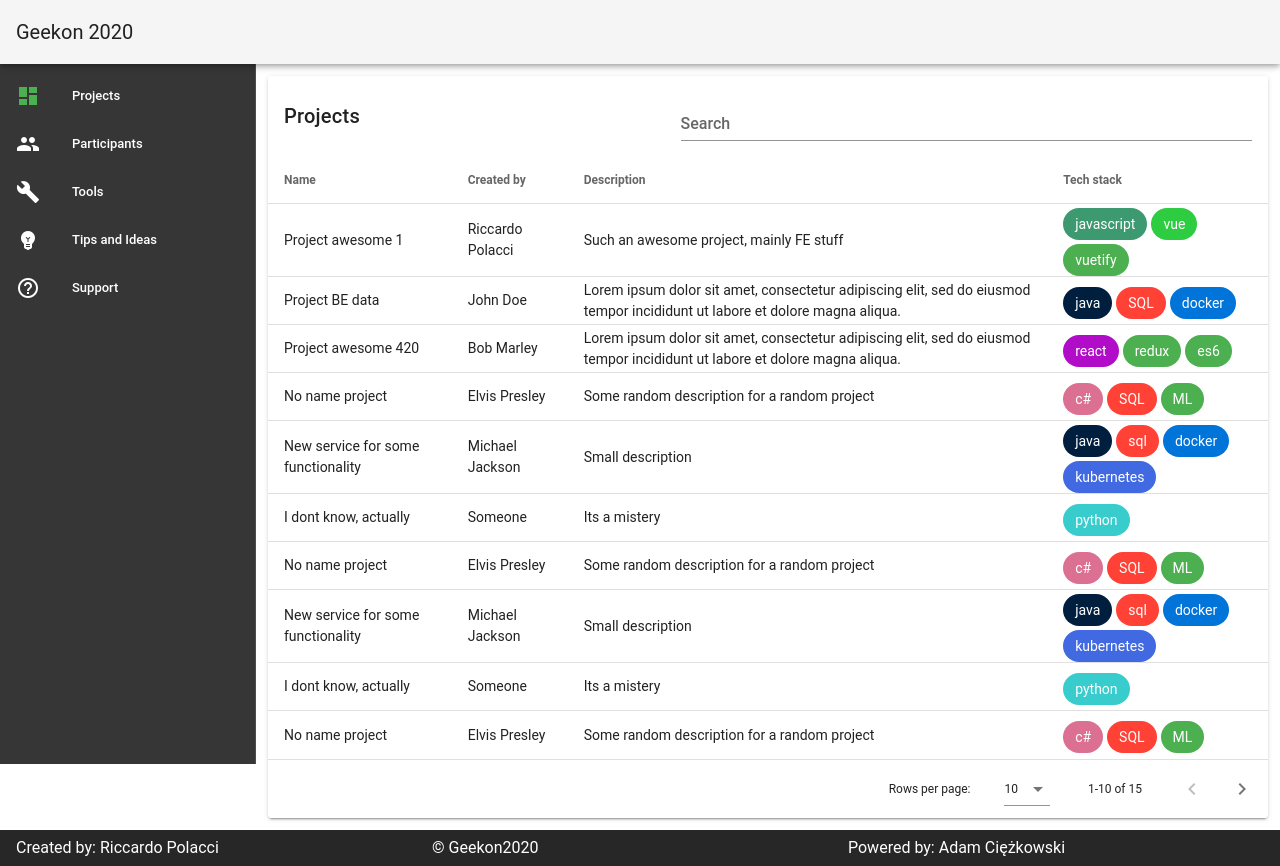
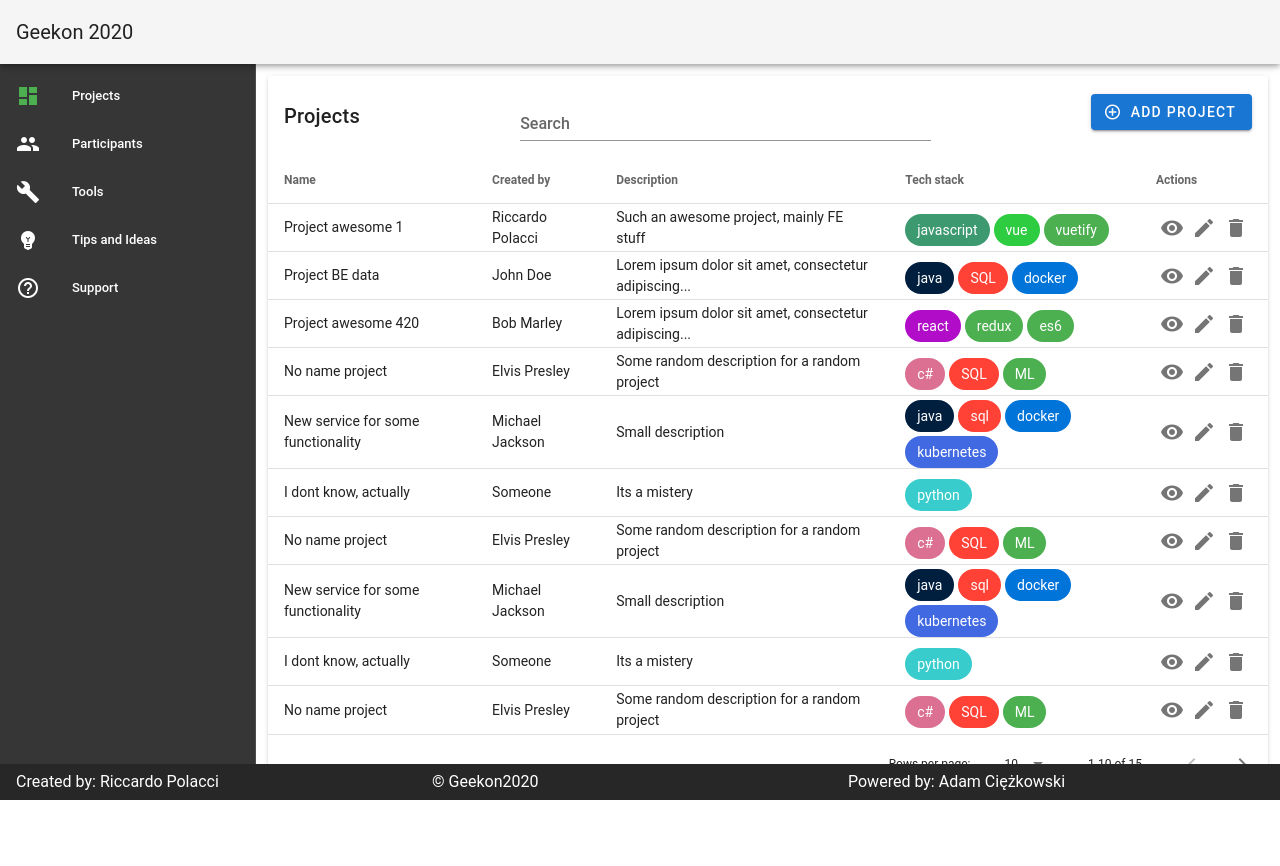
Before and after one commit to SrAxi/project-submission-platform, a Vue app: page / in a window 1280 px wide. After the commit the page ends 841 px from the top, so only its background shows below. Built offline with nearby package versions, Linux system fonts and the light colour scheme; the HTML template or start-up script is replaced by a standard one.

Commit message:
- Added CRUD operations to the DT, even though only handled in the FE - Split the code further - Worked a bit on the UI/UX (ellipsis, etc.)

```diff
--- a/src/App.vue
+++ b/src/App.vue
@@ -1,7 +1,6 @@
 <template>
     <v-app>
         <SideMenu />
-
         <Header />
 
         <v-content>
@@ -19,8 +18,8 @@
 <script>
     import SideMenu from './components/SideMenu'
     import Header from './components/Header'
-    import Projects from './components/Projects'
     import Footer from './components/Footer'
+    import Projects from './components/Projects/Projects'
 
     export default {
         name: 'App',
--- a/src/components/Footer.vue
+++ b/src/components/Footer.vue
@@ -1,7 +1,6 @@
 <template>
     <v-footer
         app
-        absolute
         dark
     >
         <v-row no-gutters text-center>
--- /dev/null
+++ b/src/components/Projects/ProjectModal.vue
@@ -0,0 +1,76 @@
+<template>
+    <v-dialog
+        v-model="dialog"
+    >
+        <v-card>
+            <v-card-title>
+                <span class="headline">{{ formTitle }}</span>
+            </v-card-title>
+
+            <v-card-text>
+                <v-container>
+                    <v-row>
+                        <v-col cols="12" sm="6" md="4">
+                            <v-text-field v-model="editedItem.name" label="Project Name"></v-text-field>
+                        </v-col>
+                        <v-col cols="12" sm="6" md="4">
+                            <v-text-field v-model="editedItem.created_by" label="Your Name"></v-text-field>
+                        </v-col>
+                        <v-col cols="12" sm="6" md="4">
+                            <v-text-field v-model="editedItem.description" label="Description"></v-text-field>
+                        </v-col>
+                        <v-col cols="12" sm="6" md="4">
+                            <v-text-field v-model="editedItem.tech_stack" label="Tech stack"></v-text-field>
+                        </v-col>
+                    </v-row>
+                </v-container>
+            </v-card-text>
+
+            <v-card-actions>
+                <v-spacer></v-spacer>
+                <v-btn color="secondary darken-1" text @click="close">Cancel</v-btn>
+                <v-btn color="primary darken-1" @click="save">Save</v-btn>
+            </v-card-actions>
+        </v-card>
+    </v-dialog>
+</template>
+
+<script>
+    export default {
+        name: 'ProjectModal',
+        props: {
+            dialog: {
+                type: Boolean,
+                default: false
+            },
+            editedItem: {
+                type: Object,
+                default: () => ({}),
+            },
+            editedIndex: {
+                type: Number,
+                default: -1,
+            },
+            save: {
+                type: Function,
+            },
+            close: {
+                type: Function,
+            },
+        },
+        computed: {
+            formTitle() {
+                return this.editedIndex === -1 ? 'New Project' : 'Edit Project'
+            },
+        },
+        watch: {
+            dialog(val) {
+                val || this.close()
+            },
+        },
+    }
+</script>
+
+<style scoped>
+
+</style>
--- a/src/components/Projects.vue
+++ b/src/components/Projects/Projects.vue
@@ -2,7 +2,7 @@
     <v-card>
         <v-card-title>
             Projects
-            <v-spacer></v-spacer>
+            <v-spacer />
             <v-text-field
                 v-model="search"
                 append-icon="mdi-magnify"
@@ -10,12 +10,25 @@
                 single-line
                 hide-details
             ></v-text-field>
+            <v-spacer />
+            <v-btn
+                color="primary"
+                dark
+                class="mb-2"
+                @click="dialog = true"
+            >
+                <v-icon left>add_circle_outline</v-icon>
+                Add project
+            </v-btn>
         </v-card-title>
         <v-data-table
             :headers="headers"
             :items="projects"
             :search="search"
         >
+            <template v-slot:item.description="{ item }">
+                {{ truncate(item.description) }}
+            </template>
             <template v-slot:item.tech_stack="{ item }">
                 <v-chip
                     class="mr-1 mt-1"
@@ -26,27 +39,84 @@
                     {{ tech }}
                 </v-chip>
             </template>
+            <template v-slot:item.actions="{ item }">
+                <v-row
+                    align="center"
+                    justify="center"
+                >
+                    <v-icon
+                        class="mr-2"
+                        title="View project"
+                        @click="editItem(item)"
+                    >
+                        remove_red_eye
+                    </v-icon>
+                    <v-icon
+                        class="mr-2"
+                        title="Edit project"
+                        @click="editItem(item)"
+                    >
+                        edit
+                    </v-icon>
+                    <v-icon
+                        title="Delete project"
+                        @click="deleteItem(item)"
+                    >
+                        delete
+                    </v-icon>
+                </v-row>
+            </template>
+            <template v-slot:no-data>
+                <h2>There are no projects yet... Be the first!</h2>
+            </template>
         </v-data-table>
+
+        <ProjectModal
+            :dialog="dialog"
+            :editedItem="editedItem"
+            :defaultItem="defaultItem"
+            :editedIndex="editedIndex"
+            :save="save"
+            :close="close"
+        />
     </v-card>
 </template>
 
 <script>
-    import { getTechColor } from '../utils/utils'
+    import { getTechColor, truncateString } from '../../utils/utils'
+    import ProjectModal from './ProjectModal'
 
     export default {
         name: 'Projects',
+        components: { ProjectModal },
         data: () => ({
             search: '',
             headers: [
                 {
                     text: 'Name',
                     align: 'start',
-                    sortable: false,
                     value: 'name',
                 },
-                { text: 'Created by', value: 'created_by' },
-                { text: 'Description', value: 'description' },
-                { text: 'Tech stack', value: 'tech_stack' },
+                {
+                    text: 'Created by',
+                    value: 'created_by',
+                },
+                {
+                    text: 'Description',
+                    value: 'description',
+                    sortable: false,
+                },
+                {
+                    text: 'Tech stack',
+                    value: 'tech_stack',
+                    sortable: false,
+                },
+                {
+                    text: 'Actions',
+                    value: 'actions',
+                    sortable: false,
+                    width: '8rem'
+                },
             ],
             projects: [
                 {
@@ -58,7 +128,7 @@
                 {
                     name: 'Project BE data',
                     created_by: 'John Doe',
-                    description: 'Lorem ipsum dolor sit amet, consectetur adipiscing elit, sed do eiusmod tempor incididunt ut labore et dolore magna aliqua.',
+                    description: 'Lorem ipsum dolor sit amet, consectetur adipiscing elit, sed do eiusmod tempor incididunt ut labore et dolore magna aliqua. consectetur adipiscing elit, sed do eiusmod tempor incididunt ut labore et dolore magna aliqua. Lorem ipsum dolor sit amet, consectetur adipiscing elit, sed do eiusmod tempor incididunt ut labore et dolore magna aliqua. consectetur adipiscing elit, sed do eiusmod tempor incididunt ut labore et dolore magna aliqua.',
                     tech_stack: ['java', 'SQL', 'docker'],
                 },
                 {
@@ -84,7 +154,8 @@
                     created_by: 'Someone',
                     description: 'Its a mistery',
                     tech_stack: ['python'],
-                }, {
+                },
+                {
                     name: 'No name project',
                     created_by: 'Elvis Presley',
                     description: 'Some random description for a random project',
@@ -101,7 +172,8 @@
                     created_by: 'Someone',
                     description: 'Its a mistery',
                     tech_stack: ['python'],
-                }, {
+                },
+                {
                     name: 'No name project',
                     created_by: 'Elvis Presley',
                     description: 'Some random description for a random project',
@@ -118,7 +190,8 @@
                     created_by: 'Someone',
                     description: 'Its a mistery',
                     tech_stack: ['python'],
-                }, {
+                },
+                {
                     name: 'No name project',
                     created_by: 'Elvis Presley',
                     description: 'Some random description for a random project',
@@ -137,15 +210,58 @@
                     tech_stack: ['python'],
                 },
             ],
+            dialog: false,
+            editedIndex: -1,
+            editedItem: {
+                name: '',
+                created_by: '',
+                description: '',
+                tech_stack: [],
+            },
+            defaultItem: {
+                name: '',
+                created_by: '',
+                description: '',
+                tech_stack: [],
+            },
         }),
         methods: {
             getColor(tech) {
                 return getTechColor(tech)
+            },
+            truncate(description) {
+                return truncateString(description)
+            },
+            editItem(item) {
+                this.editedIndex = this.projects.indexOf(item)
+                this.editedItem = Object.assign({}, item)
+                this.dialog = true
+            },
+
+            deleteItem(item) {
+                const index = this.projects.indexOf(item)
+                confirm('Are you sure you want to delete this project?') && this.projects.splice(index, 1)
+            },
+
+            close() {
+                this.dialog = false
+                setTimeout(() => {
+                    this.editedItem = Object.assign({}, this.defaultItem)
+                    this.editedIndex = -1
+                }, 300)
+            },
+
+            save() {
+                if (this.editedIndex > -1) {
+                    Object.assign(this.projects[this.editedIndex], this.editedItem)
+                } else {
+                    this.projects.push(this.editedItem)
+                }
+                this.close()
             },
         },
     }
 </script>
 
 <style scoped>
-
 </style>
--- a/src/utils/utils.js
+++ b/src/utils/utils.js
@@ -26,3 +26,8 @@ export const getTechColor = (tech = '') => {
             return 'green'
     }
 }
+
+export const truncateString = (string = '', maxLength = 50) =>
+    string.length > maxLength
+        ? `${string.substring(0, maxLength)}...`
+        : string
```
